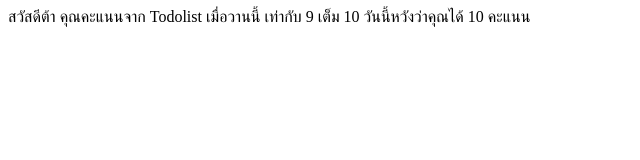
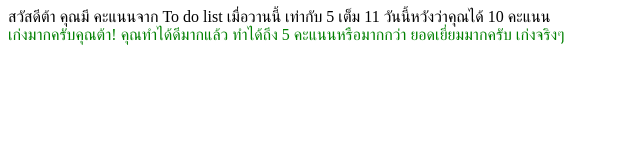
Before and after one commit to z1101911019/z1101911019.github.io, a plain HTML site: page index.html in a window 1280 px wide. Shown: the whole page, without its empty margins (0-640 px from the left). Drawn offline with Linux system fonts and the light colour scheme.

Commit message:
Update index.html

```diff
--- a/index.html
+++ b/index.html
@@ -6,6 +6,23 @@
    <title>ข้อความถึงต้า</title>
 </head>
 <body>
-   สวัสดีต้า คุณคะแนนจาก Todolist เมื่อวานนี้ เท่ากับ 9 เต็ม 10 วันนี้หวังว่าคุณได้ 10 คะแนน
+   สวัสดีต้า คุณมี คะแนนจาก To do list เมื่อวานนี้ เท่ากับ 5 เต็ม 11  วันนี้หวังว่าคุณได้ 10 คะแนน
+
+   <div id="message"></div>
+
+   <script>
+      // รับค่าคะแนน
+      let score = 5; // คะแนนปัจจุบัน
+      let messageElement = document.getElementById('message');
+
+      // ตรวจสอบเงื่อนไข
+      if (score < 5) {
+         messageElement.innerHTML = "คุณต้าครับ คะแนนยังน้อยกว่า 5 นะครับ พยายามทำให้มากขึ้นอีกหน่อยนะครับ เชื่อว่าคุณทำได้แน่นอน!";
+         messageElement.style.color = "red";
+      } else {
+         messageElement.innerHTML = "เก่งมากครับคุณต้า! คุณทำได้ดีมากแล้ว ทำได้ถึง 5 คะแนนหรือมากกว่า ยอดเยี่ยมมากครับ เก่งจริงๆ";
+         messageElement.style.color = "green";
+      }
+   </script>
 </body>
 </html>
```
